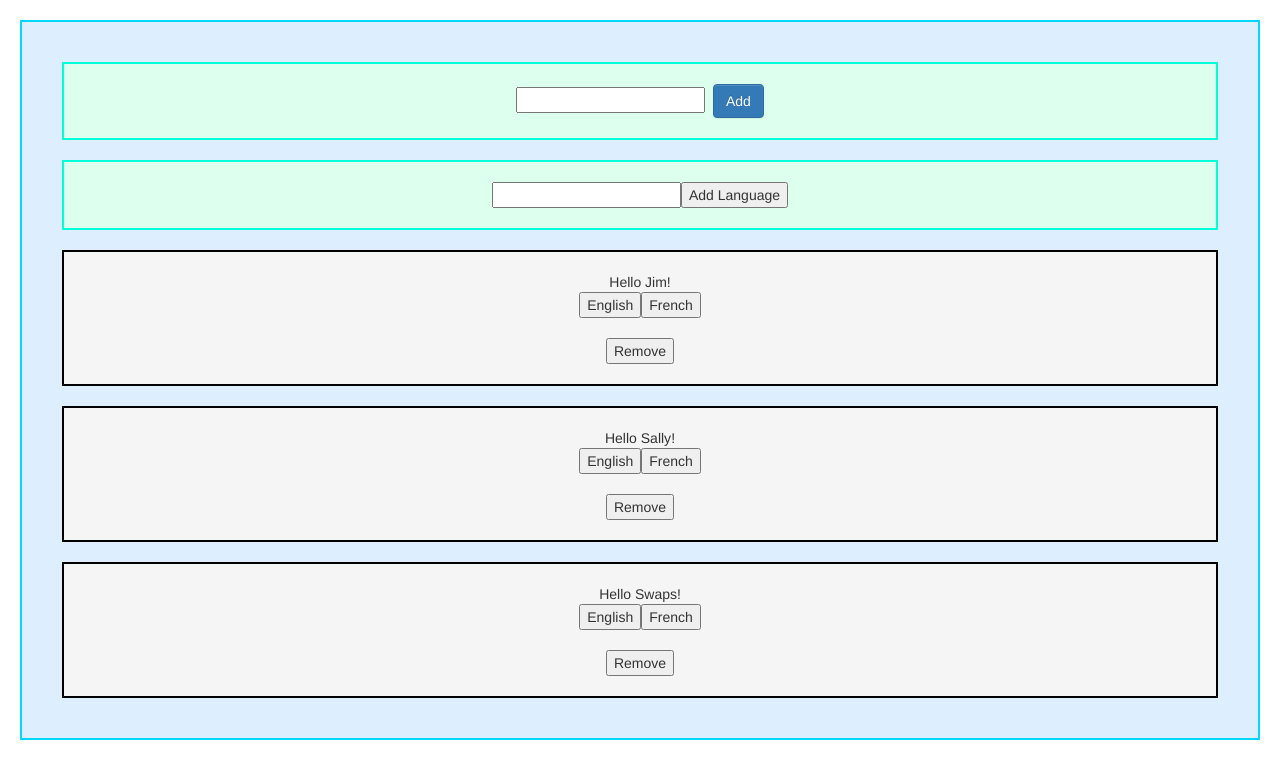
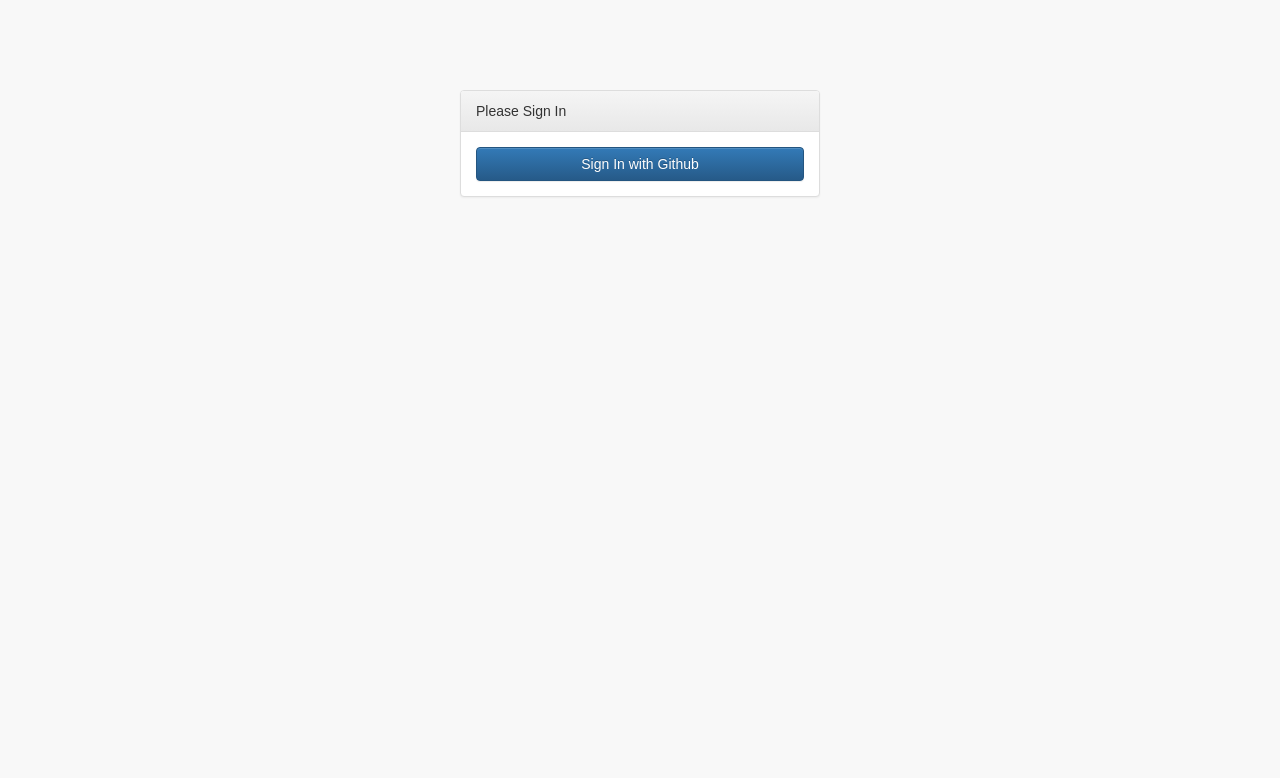
Before and after one commit to swapnils19/react_app, a React (Create React App) app: page / in a window 1280 px wide. Shown: the top 778 px of the page. Built offline with nearby package versions, Linux system fonts and the light colour scheme.

Commit message:
designed login page

```diff
--- a/src/App.js
+++ b/src/App.js
@@ -1,10 +1,12 @@
 import React from 'react';
-import HelloWorldList from './HelloWorldList';
+// import HelloWorldList from './HelloWorldList';
+import Dashboard from './dashboard/Dashboard';
 
 const App = () => {
     return (
         <div className="App">
-            <HelloWorldList />
+            {/* <HelloWorldList /> */}
+            <Dashboard />
         </div>
     );
 };
--- /dev/null
+++ b/src/dashboard/Dashboard.js
@@ -0,0 +1,14 @@
+import React, { Component } from "react";
+import UserLogin from './user_auth/UserLogin';
+
+class Dashboard extends Component {
+    render() {
+        return (
+            <div className="container">
+                <UserLogin />
+            </div>
+        )
+    }
+}
+
+export default Dashboard;
--- /dev/null
+++ b/src/dashboard/user_auth/UserLogin.css
@@ -0,0 +1,3 @@
+.loginPanel {
+        margin-top: 25%;
+}
--- /dev/null
+++ b/src/dashboard/user_auth/UserLogin.js
@@ -0,0 +1,24 @@
+import React, { Component } from "react";
+import './UserLogin.css'
+import { Button, Row, Col, Panel } from 'react-bootstrap';
+
+class UserLogin extends Component {
+    render() {
+        return (
+            <Row>
+                <Col md={4} mdOffset={4} >
+                    <Panel className="loginPanel">
+                        <Panel.Heading>
+                            Please Sign In
+                        </Panel.Heading>
+                        <Panel.Body>
+                            <Button bsStyle="primary" block={true}> Sign In with Github </Button>
+                        </Panel.Body>
+                    </Panel>
+                </Col>
+            </Row>
+        )
+    }
+}
+
+export default UserLogin;
--- a/src/index.css
+++ b/src/index.css
@@ -2,4 +2,5 @@
   margin: 0;
   padding: 0;
   font-family: sans-serif;
+  background-color: #f8f8f8;
 }
```
